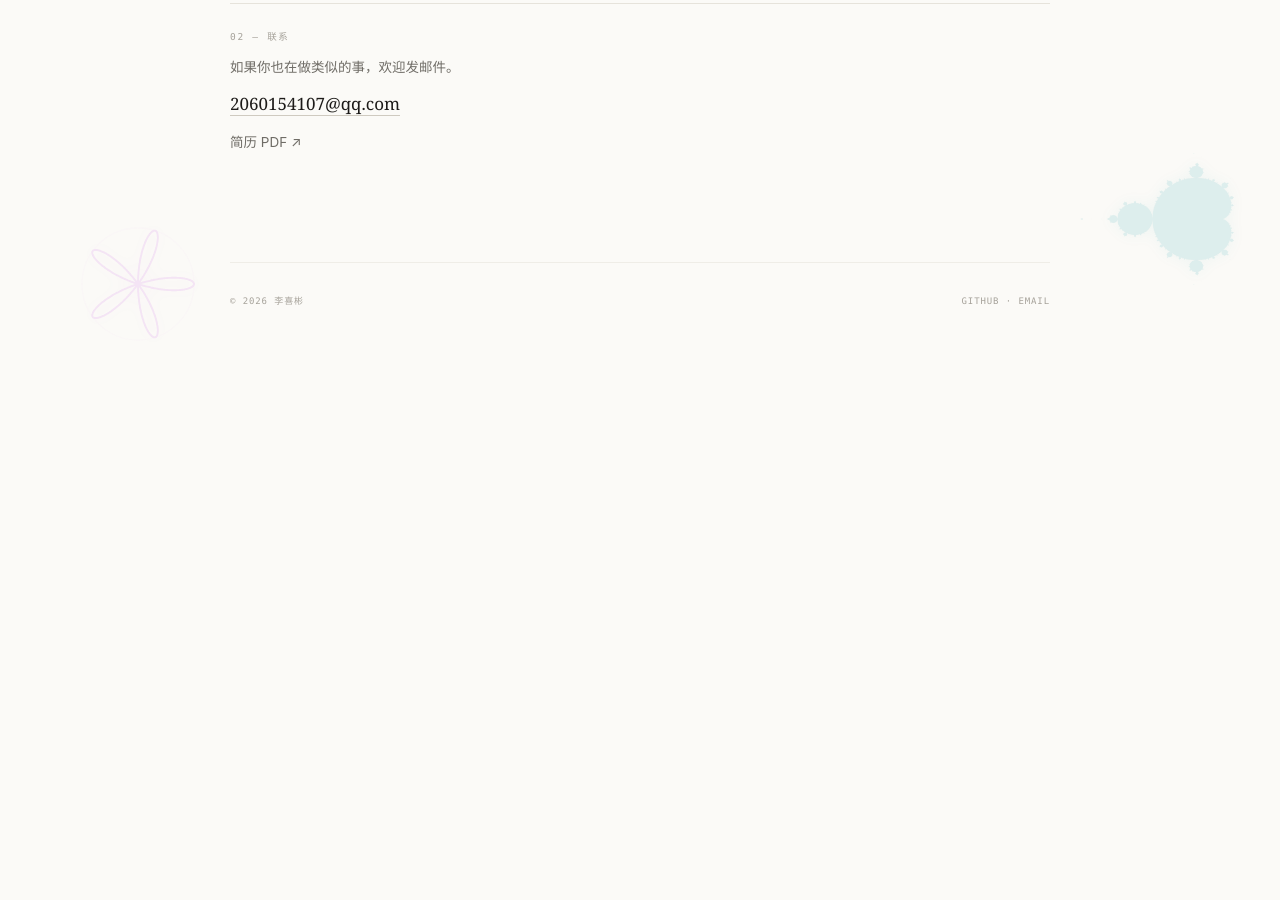
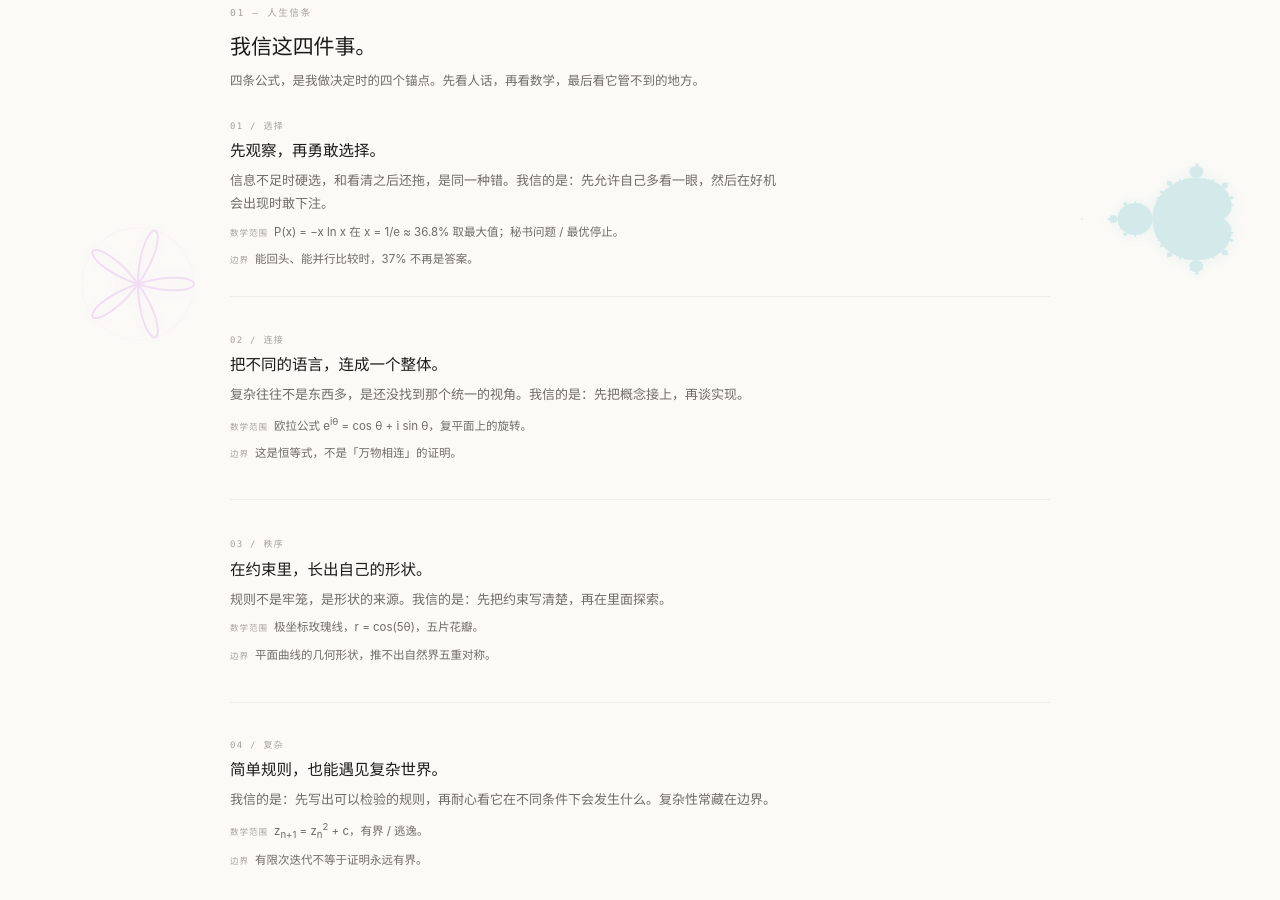
Before and after one commit to lxb12123/lxb12123.github.io, a plain HTML site: page index.html in a window 1280 px wide. Shown: the part 380-1280 px from the top of the page. Before the commit the page ends 800 px from the top, so only its background shows below. Drawn offline with Linux system fonts and the light colour scheme.

```diff
--- a/index.html
+++ b/index.html
@@ -149,6 +149,57 @@
       <div class="stack">Go · Python · PostgreSQL · Redis · Agent / Memory / MCP · OAuth 2.0 · Stripe · Docker · AWS</div>
     </div>
 
+
+    <section id="ideas" class="creeds">
+      <div class="sec-label">01 — 人生信条</div>
+      <h2>我信这四件事。</h2>
+      <p class="sec-note">四条公式，是我做决定时的四个锚点。先看人话，再看数学，最后看它管不到的地方。</p>
+
+      <div class="f-row">
+        <div class="f-text">
+          <div class="f-num">01 / 选择</div>
+          <h3>先观察，再勇敢选择。</h3>
+          <p>信息不足时硬选，和看清之后还拖，是同一种错。我信的是：先允许自己多看一眼，然后在好机会出现时敢下注。</p>
+          <div class="f-meta"><b>数学范围</b><span>P(x) = −x ln x 在 x = 1/e ≈ 36.8% 取最大值；秘书问题 / 最优停止。</span></div>
+          <div class="f-meta"><b>边界</b><span>能回头、能并行比较时，37% 不再是答案。</span></div>
+        </div>
+        <div class="f-slot"></div>
+      </div>
+
+      <div class="f-row">
+        <div class="f-text">
+          <div class="f-num">02 / 连接</div>
+          <h3>把不同的语言，连成一个整体。</h3>
+          <p>复杂往往不是东西多，是还没找到那个统一的视角。我信的是：先把概念接上，再谈实现。</p>
+          <div class="f-meta"><b>数学范围</b><span>欧拉公式 e<sup>iθ</sup> = cos θ + i sin θ，复平面上的旋转。</span></div>
+          <div class="f-meta"><b>边界</b><span>这是恒等式，不是「万物相连」的证明。</span></div>
+        </div>
+        <div class="f-slot"></div>
+      </div>
+
+      <div class="f-row">
+        <div class="f-text">
+          <div class="f-num">03 / 秩序</div>
+          <h3>在约束里，长出自己的形状。</h3>
+          <p>规则不是牢笼，是形状的来源。我信的是：先把约束写清楚，再在里面探索。</p>
+          <div class="f-meta"><b>数学范围</b><span>极坐标玫瑰线，r = cos(5θ)，五片花瓣。</span></div>
+          <div class="f-meta"><b>边界</b><span>平面曲线的几何形状，推不出自然界五重对称。</span></div>
+        </div>
+        <div class="f-slot"></div>
+      </div>
+
+      <div class="f-row">
+        <div class="f-text">
+          <div class="f-num">04 / 复杂</div>
+          <h3>简单规则，也能遇见复杂世界。</h3>
+          <p>我信的是：先写出可以检验的规则，再耐心看它在不同条件下会发生什么。复杂性常藏在边界。</p>
+          <div class="f-meta"><b>数学范围</b><span>z<sub>n+1</sub> = z<sub>n</sub><sup>2</sup> + c，有界 / 逃逸。</span></div>
+          <div class="f-meta"><b>边界</b><span>有限次迭代不等于证明永远有界。</span></div>
+        </div>
+        <div class="f-slot"></div>
+      </div>
+    </section>
+
     <div class="contact" id="contact">
       <div class="sec-label">02 — 联系</div>
       <p>如果你也在做类似的事，欢迎发邮件。</p>
```
